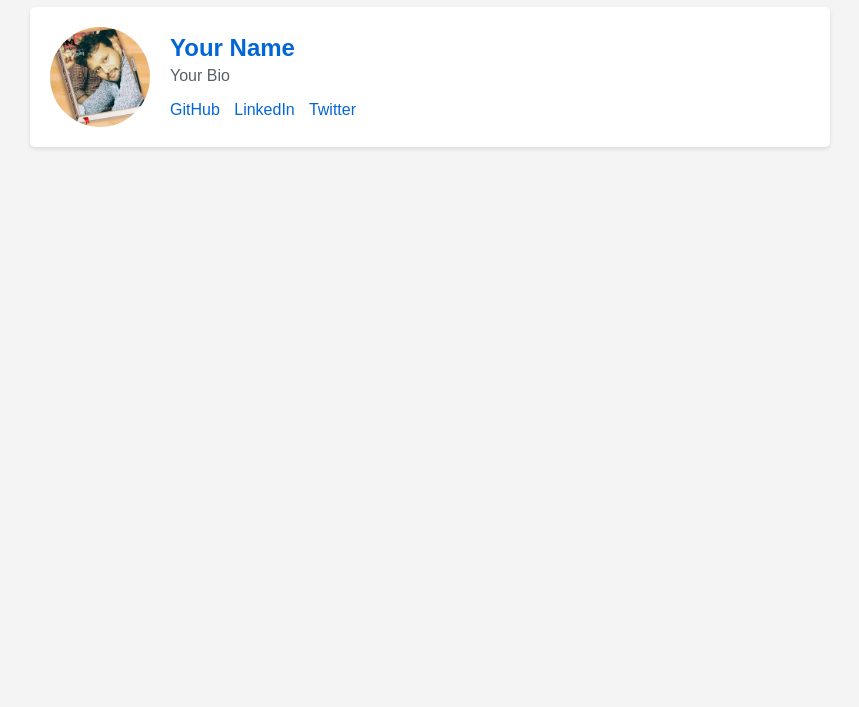
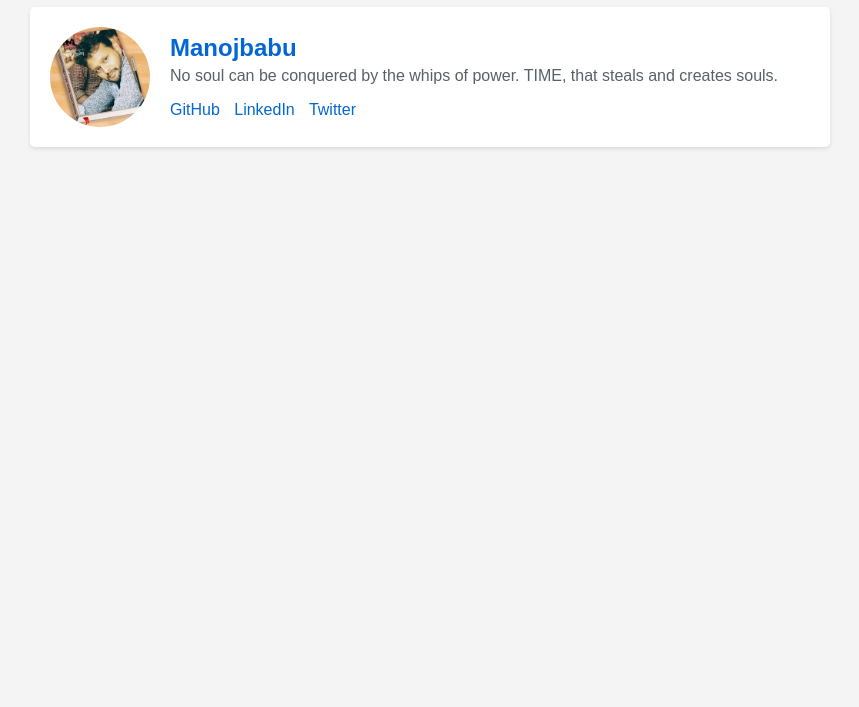
Before and after one commit to manusoft/manojbabu.github.io, a plain HTML site: page index.html in a window 1280 px wide. Shown: the part 93-800 px from the top of the page, without its empty margins (210-1069 px from the left). Drawn offline with Linux system fonts and the light colour scheme.

Commit message:
Update index.html

```diff
--- a/index.html
+++ b/index.html
@@ -78,10 +78,10 @@
     <div class="profile">
       <img src="profile.jpg" alt="Profile Picture">
       <div class="profile-info">
-        <h2>Your Name</h2>
-        <p>Your Bio</p>
+        <h2>Manojbabu</h2>
+        <p>No soul can be conquered by the whips of power. TIME, that steals and creates souls.</p>
         <div class="links">
-          <a href="https://github.com">GitHub</a>
+          <a href="https://github.com/manusoft">GitHub</a>
           <a href="https://linkedin.com">LinkedIn</a>
           <a href="https://twitter.com">Twitter</a>
         </div>
```
